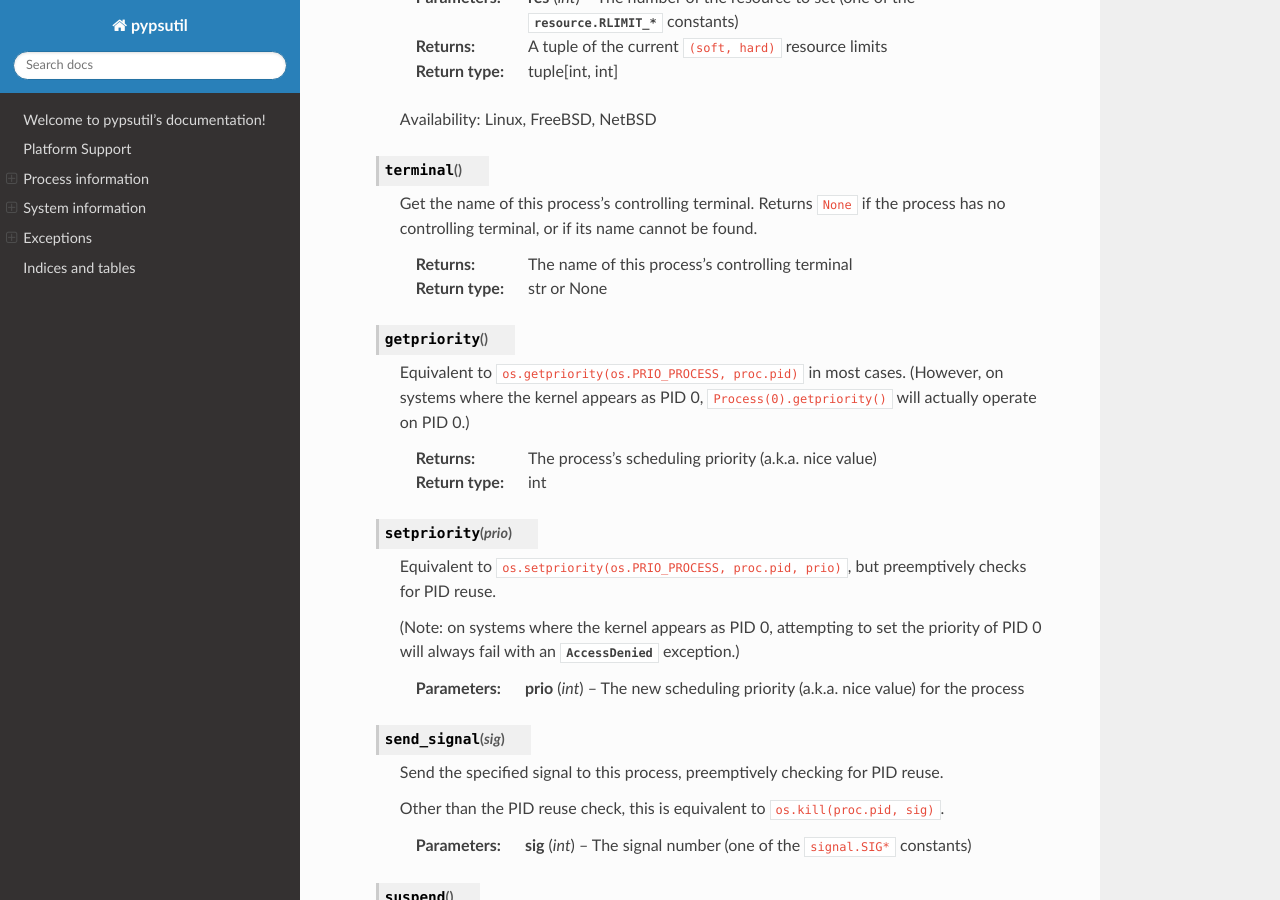
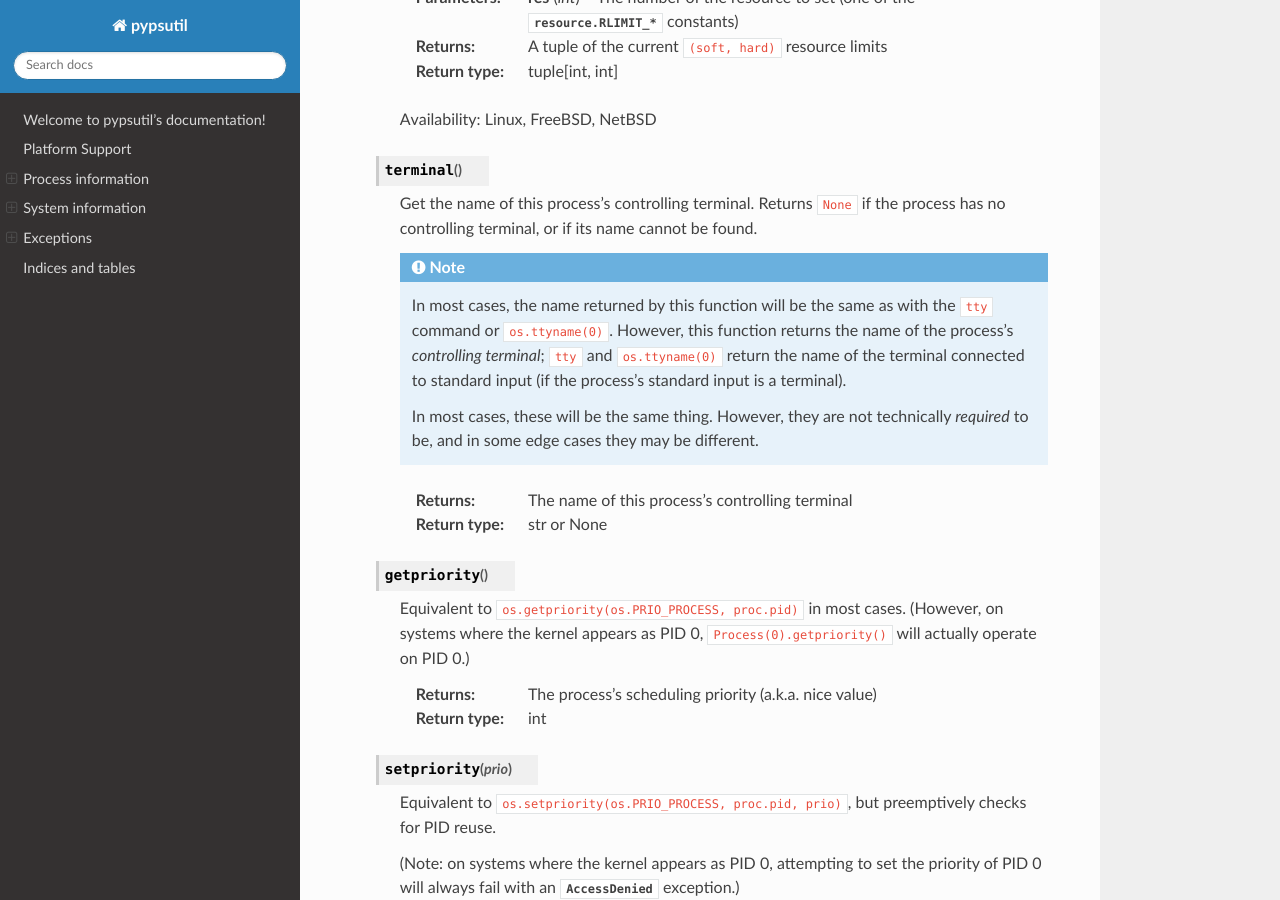
Before and after one commit to cptpcrd/pypsutil, a Sphinx documentation site: the page built from docs/index.rst, in a window 1280 px wide and 900 px high, scrolled down 5470 px. Built offline with Sphinx 7.4.7 and the Read the Docs theme 2.0.0, drawn with Linux system fonts in a browser that asks for light colours.

Commit message:
docs: Add note about how Process.terminal() differs from ttyname(0)

```diff
--- a/docs/index.rst
+++ b/docs/index.rst
@@ -269,6 +269,15 @@ Process information
       Get the name of this process's controlling terminal. Returns ``None`` if the process has no
       controlling terminal, or if its name cannot be found.
 
+      .. note::
+          In most cases, the name returned by this function will be the same as with the ``tty``
+          command or ``os.ttyname(0)``. However, this function returns the name of the process's
+          *controlling terminal*; ``tty`` and ``os.ttyname(0)`` return the name of the terminal
+          connected to standard input (if the process's standard input is a terminal).
+
+          In most cases, these will be the same thing. However, they are not technically *required*
+          to be, and in some edge cases they may be different.
+
       :return: The name of this process's controlling terminal
       :rtype: str or None
 
```
